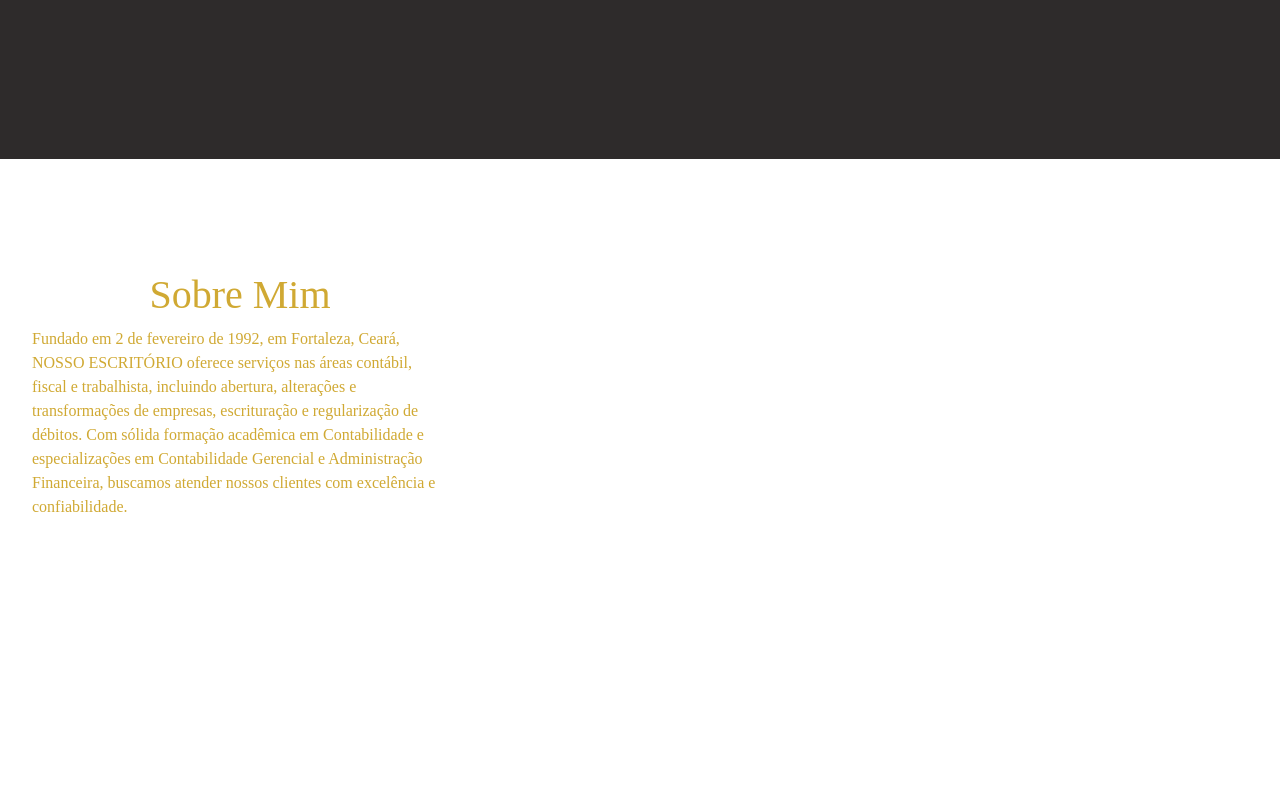
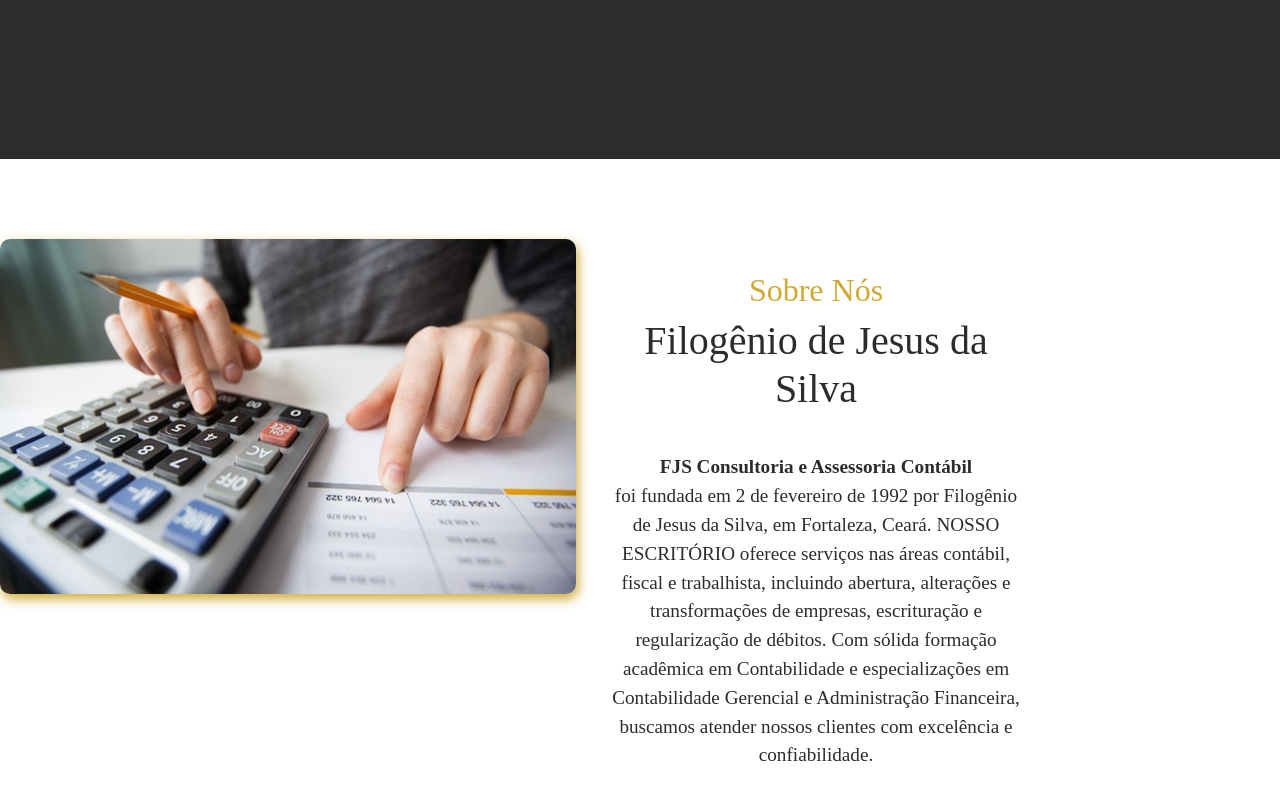
Before and after one commit to Els-development/FJS-Contabilidade, a website: page index.html in a window 1280 px wide. Shown: the part 973-1775 px from the top of the page. Before the commit the page ends 1524 px from the top, so only its background shows below. Drawn offline with nearby package versions, Linux system fonts and the light colour scheme; a web font is replaced by a local one.

Commit message:
sobre mim quase completa, falta foto e alguns complementos

```diff
--- a/index.html
+++ b/index.html
@@ -1,26 +1,32 @@
 <!DOCTYPE html>
 <html lang="en">
+
 <head>
   <meta charset="UTF-8">
   <meta name="viewport" content="width=device-width, initial-scale=1.0">
   <title>FJS Contábil</title>
   <link rel="shortcut icon" type="image/x-icon" href="./favicon.png">
   <link rel="stylesheet" href="style.css">
-    <link href="https://cdn.jsdelivr.net/npm/bootstrap@5.3.3/dist/css/bootstrap.min.css" rel="stylesheet" integrity="sha384-QWTKZyjpPEjISv5WaRU9OFeRpok6YctnYmDr5pNlyT2bRjXh0JMhjY6hW+ALEwIH" crossorigin="anonymous">
-    <script src="https://cdn.jsdelivr.net/npm/bootstrap@5.3.3/dist/js/bootstrap.bundle.min.js" integrity="sha384-YvpcrYf0tY3lHB60NNkmXc5s9fDVZLESaAA55NDzOxhy9GkcIdslK1eN7N6jIeHz" crossorigin="anonymous"></script>
+  <link href="https://cdn.jsdelivr.net/npm/bootstrap@5.3.3/dist/css/bootstrap.min.css" rel="stylesheet"
+    integrity="sha384-QWTKZyjpPEjISv5WaRU9OFeRpok6YctnYmDr5pNlyT2bRjXh0JMhjY6hW+ALEwIH" crossorigin="anonymous">
+  <script src="https://cdn.jsdelivr.net/npm/bootstrap@5.3.3/dist/js/bootstrap.bundle.min.js"
+    integrity="sha384-YvpcrYf0tY3lHB60NNkmXc5s9fDVZLESaAA55NDzOxhy9GkcIdslK1eN7N6jIeHz"
+    crossorigin="anonymous"></script>
   <link rel="preconnect" href="https://fonts.googleapis.com">
   <link rel="preconnect" href="https://fonts.gstatic.com" crossorigin>
   <link href="https://fonts.googleapis.com/css2?family=Alice&display=swap" rel="stylesheet">
 
 
 </head>
+
 <body>
   <header class="header">
 
     <nav class="navbar navbar-expand-lg">
       <div class="container-fluid">
         <a class="navbar-brand" href="#"><img src="./logo.png" alt=""></a>
-              <button class="navbar-toggler" type="button" data-bs-toggle="collapse" data-bs-target="#navbarNav" aria-controls="navbarNav" aria-expanded="false" aria-label="Toggle navigation">
+        <button class="navbar-toggler" type="button" data-bs-toggle="collapse" data-bs-target="#navbarNav"
+          aria-controls="navbarNav" aria-expanded="false" aria-label="Toggle navigation">
           <span class="navbar-toggler-icon"></span>
         </button>
         <div class="collapse navbar-collapse" id="navbarNav">
@@ -54,19 +60,22 @@
     </div>
     <img src="./inicio-site.jpeg">
   </div>
+
   <div class="sobre-mim">
+    <img src="./inicio-site.jpeg" class="img-sobre-mim">
+    <div class="sobre-mim-text">
+      <h2 class="sobre-mim-h2">Sobre Nós</h2>
+      <h1 class="sobre-mim-h1">Filogênio de Jesus da Silva</h1>
+      <span class="sobre-mim-span">
+        <strong>FJS Consultoria e Assessoria Contábil</strong> foi fundada em 2 de fevereiro de 1992 por Filogênio de Jesus da Silva, em Fortaleza, Ceará.
+        NOSSO ESCRITÓRIO oferece serviços nas áreas contábil, fiscal e trabalhista,
+        incluindo abertura, alterações e transformações de empresas, escrituração e regularização de débitos.
+        Com sólida formação acadêmica em Contabilidade e especializações em Contabilidade Gerencial e Administração Financeira,
+        buscamos atender nossos clientes com excelência e confiabilidade.
 
-    <div class="sobre-mim-text" >
-    <h1 class="sobre-mim-h1">Sobre Mim</h1>
-    <span>
-      Fundado em 2 de fevereiro de 1992, em Fortaleza, Ceará,
-      NOSSO ESCRITÓRIO oferece serviços nas áreas contábil, fiscal e trabalhista,
-      incluindo abertura, alterações e transformações de empresas, escrituração e
-      regularização de débitos. Com sólida formação acadêmica em Contabilidade e especializações em
-      Contabilidade Gerencial e Administração Financeira, buscamos atender nossos clientes com excelência e confiabilidade.
       </span>
     </div>
-   </main>
+  </div>
 </body>
 
 </html>
--- a/style.css
+++ b/style.css
@@ -89,7 +89,7 @@
 
    .sobre-mim{
     display: flex;
-    flex-direction:column;
+
     width: 100%;
     height: auto;
     margin: 5rem 0 5rem;
@@ -98,10 +98,38 @@
    .sobre-mim-text{
      width: 30rem;
      padding: 2rem;
+     font-size: 1.2rem;
+   }
+
+   .sobre-mim-h2{
+    display: flex;
+    justify-content: center;
+    align-items: center;
    }
 
    .sobre-mim-h1{
     display: flex;
     justify-content: center;
     align-items: center;
+    text-align: center;
+    color: #2e2b2b;
    }
+
+   .sobre-mim-span, strong{
+    display: flex;
+    flex-direction: column;
+    justify-content: center;
+    align-items: center;
+    text-align: center;
+    color: #2e2b2b;
+    padding-top: 1rem;
+   }
+
+   .img-sobre-mim{
+    max-width: 100%;
+    width: 45vw;
+    height: auto;
+    border-radius: 10px;
+    box-shadow: 2px 5px 12px #d0a933;
+    margin-bottom: 13rem;
+   }
```
Lines whose indentation alone changed are shown as unchanged.
